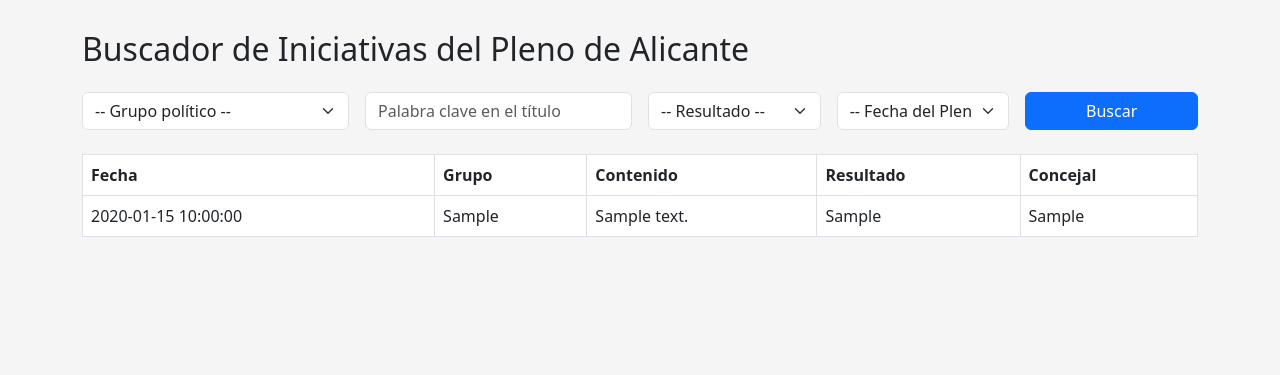
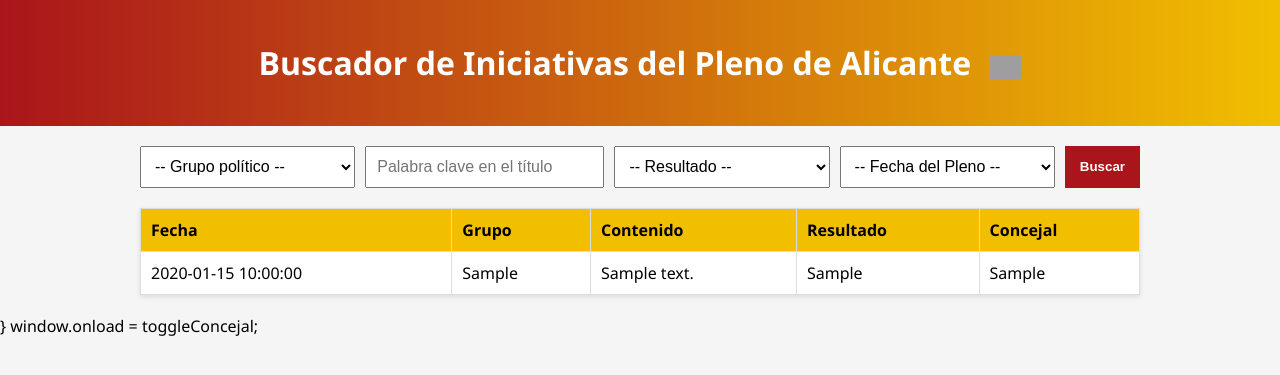
Before and after one commit to VoxAyto/Plenos, a Flask app: page / in a window 1280 px wide. Shown: the top 375 px of the page. Run offline with Flask 3, Linux system fonts and the light colour scheme; tables that the repository leaves empty hold one stand-in row (values such as "Sample post"); grey boxes are pictures that could not be loaded.

Commit message:
Update index.html

```diff
--- a/templates/index.html
+++ b/templates/index.html
@@ -1,60 +1,116 @@
-
 <!DOCTYPE html>
 <html lang="es">
 <head>
     <meta charset="UTF-8">
+    <meta name="viewport" content="width=device-width, initial-scale=1.0">
     <title>Buscador de Iniciativas del Pleno de Alicante</title>
-    <link href="https://cdn.jsdelivr.net/npm/bootstrap@5.3.0/dist/css/bootstrap.min.css" rel="stylesheet">
     <style>
-        body { background-color: #f5f5f5; }
-        .container { margin-top: 30px; }
-        table { background: white; }
+        body {
+            font-family: 'Segoe UI', sans-serif;
+            background: #f5f5f5;
+            margin: 0;
+            padding: 0;
+        }
+        header {
+            background: linear-gradient(90deg, #aa151b 0%, #f1bf00 100%);
+            color: white;
+            padding: 20px;
+            text-align: center;
+        }
+        header img {
+            vertical-align: middle;
+            height: 24px;
+            margin-left: 10px;
+        }
+        .container {
+            max-width: 1000px;
+            margin: auto;
+            padding: 20px;
+        }
+        .filters {
+            display: flex;
+            flex-wrap: wrap;
+            gap: 10px;
+            margin-bottom: 20px;
+        }
+        .filters select, .filters input {
+            flex: 1 1 150px;
+            padding: 10px;
+            font-size: 1em;
+        }
+        .filters button {
+            background: #aa151b;
+            color: white;
+            border: none;
+            padding: 10px 15px;
+            cursor: pointer;
+            font-weight: bold;
+        }
+        table {
+            width: 100%;
+            border-collapse: collapse;
+            background: white;
+            box-shadow: 0 2px 5px rgba(0,0,0,0.1);
+        }
+        th, td {
+            padding: 10px;
+            border: 1px solid #ddd;
+            vertical-align: top;
+        }
+        th {
+            background: #f1bf00;
+            text-align: left;
+        }
+        @media (max-width: 600px) {
+            .filters {
+                flex-direction: column;
+            }
+        }
     </style>
 </head>
 <body>
+    <header>
+        <h1>Buscador de Iniciativas del Pleno de Alicante <img src="https://flagcdn.com/es.svg" alt="Bandera de España"></h1>
+    </header>
+
     <div class="container">
-    <h2 class="mb-4">Buscador de Iniciativas del Pleno de Alicante</h2>
-    <form method="GET" class="row g-3 mb-4">
-        <div class="col-md-3">
-            <select name="grupo" id="grupo" class="form-select" onchange="toggleConcejal()">
+        <form class="filters" method="get">
+            <select name="grupo">
                 <option value="">-- Grupo político --</option>
                 {% for g in grupos %}
                     <option value="{{ g }}" {% if grupo == g %}selected{% endif %}>{{ g }}</option>
                 {% endfor %}
             </select>
-        </div>
-        <div class="col-md-3">
-            <input type="text" name="palabra_clave" class="form-control" placeholder="Palabra clave en el título" value="{{ palabra_clave }}">
-        </div>
-        <div class="col-md-2">
-            <select name="resultado" class="form-select">
+
+            <input type="text" name="palabra_clave" placeholder="Palabra clave en el título" value="{{ palabra_clave }}">
+
+            <select name="resultado">
                 <option value="">-- Resultado --</option>
                 {% for r in resultados_filtro %}
                     <option value="{{ r }}" {% if resultado == r %}selected{% endif %}>{{ r }}</option>
                 {% endfor %}
             </select>
-        </div>
-        <div class="col-md-2">
-            <select name="fecha" class="form-select">
+
+            <select name="fecha">
                 <option value="">-- Fecha del Pleno --</option>
                 {% for f in fechas %}
                     <option value="{{ f }}" {% if fecha == f %}selected{% endif %}>{{ f }}</option>
                 {% endfor %}
             </select>
-        </div>
-        <div class="col-md-2">
-            <button type="submit" class="btn btn-primary w-100">Buscar</button>
-        </div>
-        <div class="col-md-3" id="concejalContainer" style="display: none;">
-            <select name="concejal" class="form-select">
+
+            {% if grupo == "VOX" %}
+                <select name="concejal">
                     <option value="">-- Concejal --</option>
                     {% for c in concejales %}
                         <option value="{{ c }}" {% if concejal == c %}selected{% endif %}>{{ c }}</option>
                     {% endfor %}
                 </select>
-        </div>
+            {% endif %}
+
+            <button type="submit">Buscar</button>
         </form>
-    <table class="table table-bordered">
+
+        <table>
             <thead>
                 <tr>
                     <th>Fecha</th>
@@ -69,23 +125,17 @@
                     <tr>
                         <td>{{ row['fecha'] }}</td>
                         <td>{{ row['grupo'] }}</td>
-                <td>{{ row['contenido'] }}</td>
+                        <td style="max-width: 400px; white-space: pre-line; overflow-wrap: break-word;">{{ row['contenido'] }}</td>
                         <td>{{ row['resultado'] }}</td>
-                <td>{{ row['concejal'] or '' }}</td>
+                        <td>{{ row['concejal'] }}</td>
                     </tr>
                 {% endfor %}
             </tbody>
         </table>
     </div>
-<script>
-function toggleConcejal() {
-    const grupo = document.getElementById('grupo').value;
-    const concejalContainer = document.getElementById('concejalContainer');
-    if (grupo === 'VOX') {
-        concejalContainer.style.display = 'block';
-    } else {
-        concejalContainer.style.display = 'none';
-    }
+</body>
+</html>
+
 }
 window.onload = toggleConcejal;
 </script>
```
Lines whose indentation alone changed are shown as unchanged.
